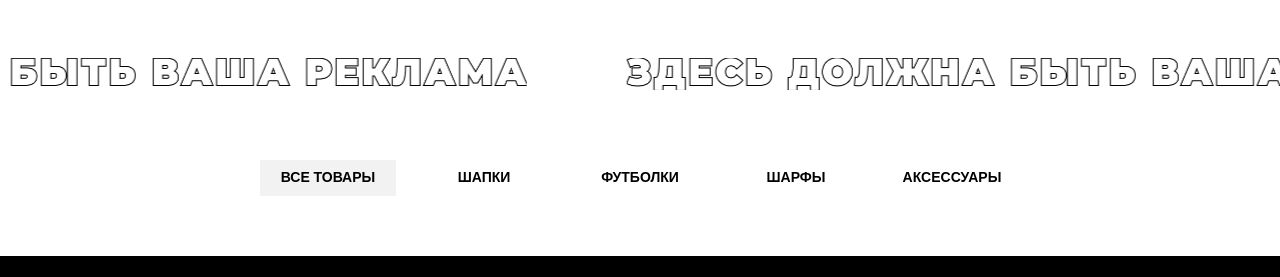
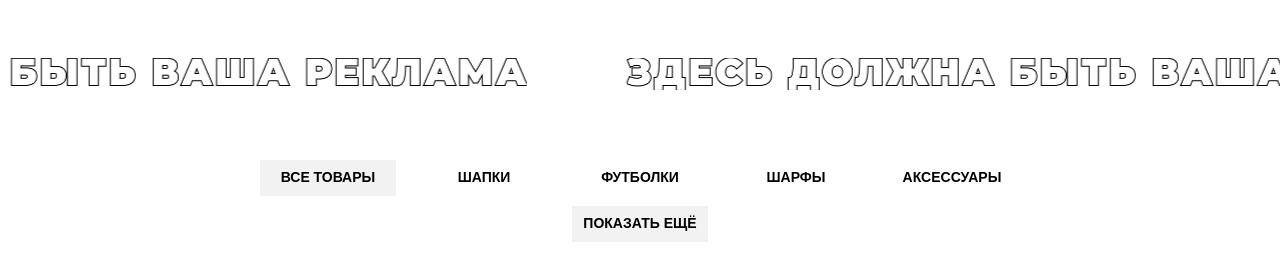
Before and after one commit to olga-evdokimova/shop-template, a website built with webpack: page src/index.html in a window 1280 px wide. Shown: the part 582-859 px from the top of the page. Built offline with nearby package versions, Linux system fonts and the light colour scheme; no server answers; files whose address does not match are found by name.

Commit message:
кнопка показать еще

```diff
--- a/src/html/_content.htm
+++ b/src/html/_content.htm
@@ -1,6 +1,6 @@
 <div class="content">
     <div class="__container">
-        <nav class="content__nav" data-scroll data-scroll-show="200" >
+        <nav class="content__nav" data-scroll data-scroll-show="200">
             <ul class="content__nav-list">
                 <li><a class="content__nav-link _active" href="">Все товары</a></li>
                 <li><a class="content__nav-link" href="" data-category="шапки">шапки</a></li>
@@ -9,8 +9,17 @@
                 <li><a class="content__nav-link" href="" data-category="аксессуары">аксессуары</a></li>
             </ul>
         </nav>
-
-        <div class="content__products">
+        <div class="content__container">
+            <div class="content__products">
+            </div>
+            <button class="content__btn">Показать ещё</button>
         </div>
     </div>
 </div>
+<!-- <div data-showmore class="block">
+    <div data-showmore-content class="block__content"></div>
+    <button hidden data-showmore-button type="button" class="block__more">
+        <span>Показать еще</span>
+        <span>Скыть</span>
+    </button>
+</div> -->
--- a/src/js/files/functions.js
+++ b/src/js/files/functions.js
@@ -459,6 +459,7 @@ data-showmore-button="скорость"
 Сниппет (HTML): showmore
 */
 export function showMore() {
+
 	window.addEventListener("load", function (e) {
 		const showMoreBlocks = document.querySelectorAll('[data-showmore]');
 		let showMoreBlocksRegular;
@@ -528,7 +529,7 @@ export function showMore() {
 					if (index == showMoreTypeValue) break
 				}
 			} else {
-				const showMoreTypeValue = showMoreContent.dataset.showmoreContent ? showMoreContent.dataset.showmoreContent : 150;
+				const showMoreTypeValue = showMoreContent.dataset.showmoreContent ? showMoreContent.dataset.showmoreContent : 800;
 				hiddenHeight = showMoreTypeValue;
 			}
 			return hiddenHeight;
--- a/src/js/files/script.js
+++ b/src/js/files/script.js
@@ -79,6 +79,7 @@ import { flsModules } from "./modules.js";
         goodsContainer.innerHTML = ""
         goods.forEach(good => {
             const goodBlock = document.createElement('div')
+
             goodBlock.classList.add('card')
             goodBlock.innerHTML = `
                  <div class="card__bg" style="background-image: url('img/bg-photo.jpg'); "></div>
@@ -99,6 +100,7 @@ import { flsModules } from "./modules.js";
                         </div>
                     </div>
             `
+
             //обращаемся к контейнеру и в каждом переборе используем метод append которай добавляет каждый очередной goodBlock (тоесть выводит все карточки сколько их отфильтровалось )
             goodsContainer.append(goodBlock)
 
--- a/src/scss/home.scss
+++ b/src/scss/home.scss
@@ -203,4 +203,27 @@
             display: block;
         }
     }
+    &__btn{
+        margin: 0 auto;
+       display: flex;
+        justify-content: center;
+        align-items: center;
+        font-weight: 700;
+        font-size: rem(14);
+        line-height: 1.2;
+        white-space: nowrap;
+        height: rem(36);
+        padding: rem(10);
+        text-transform: uppercase;
+        border: 1px solid transparent;
+        background-color: $colorGreyLight;
+        transition: all 0.5s ease 0s;
+         @media (any-hover: hover) and (any-pointer: fine) {
+            &:hover {
+                border: 1px solid $mainColor;
+                transition: all 0.5s ease 0s;
+            }
+        }
+
+    }
 }
```
